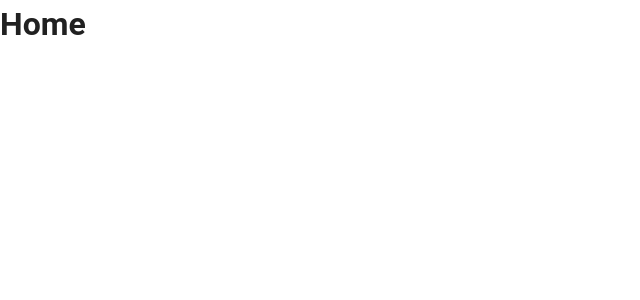
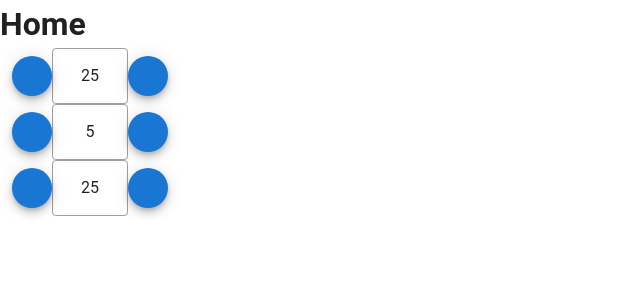
Before and after one commit to s-yamamotoD/mob-timer-app, a Vue app: page / in a window 1280 px wide. Shown: the top 300 px of the page, without its empty margins (0-640 px from the left). Built offline with nearby package versions, Linux system fonts and the light colour scheme; the HTML template or start-up script is replaced by a standard one.

Commit message:
タイマー設定用コンポーネント作成

```diff
--- /dev/null
+++ b/src/components/MinuteSettingBtn.vue
@@ -0,0 +1,55 @@
+<template>
+  <div class="contents px-3">
+    <v-btn fab color="primary" small @click="incrementMinute">
+      <v-icon>mdi-plus</v-icon>
+    </v-btn>
+    <v-text-field
+      class="centered-input"
+      outlined
+      hide-details="false"
+      v-model="minute"
+    ></v-text-field>
+    <v-btn cols="1" fab color="primary" small @click="decrementMinute">
+      <v-icon>mdi-minus</v-icon>
+    </v-btn>
+  </div>
+</template>
+
+<script>
+export default {
+  name: "MinuteSettingBtn",
+  props: {
+    defaultMinute: {
+      type: Number,
+      default: 25,
+    },
+  },
+  data: () => ({
+    minute: 0,
+  }),
+  created() {
+    this.minute = this.defaultMinute
+  },
+  methods: {
+    incrementMinute() {
+      this.minute = ++this.minute
+    },
+    decrementMinute() {
+      this.minute = --this.minute
+    },
+  },
+}
+</script>
+
+<style scoped>
+.contents {
+  width: 180px;
+  display: flex;
+  align-items: center;
+}
+</style>
+<style>
+.centered-input input {
+  text-align: center;
+}
+</style>
--- a/src/views/Home.vue
+++ b/src/views/Home.vue
@@ -1,12 +1,21 @@
 <template>
-  <h1>Home</h1>
+  <v-main>
+    <h1>Home</h1>
+    <MinuteSettingBtn></MinuteSettingBtn>
+    <MinuteSettingBtn :default-minute="5"></MinuteSettingBtn>
+    <MinuteSettingBtn></MinuteSettingBtn>
+  </v-main>
 </template>
 
 <script>
+import MinuteSettingBtn from "@/components/MinuteSettingBtn"
 export default {
   name: "Home",
+  components: {
+    MinuteSettingBtn,
+  },
   data: () => ({
     //
   }),
-};
+}
 </script>
```
